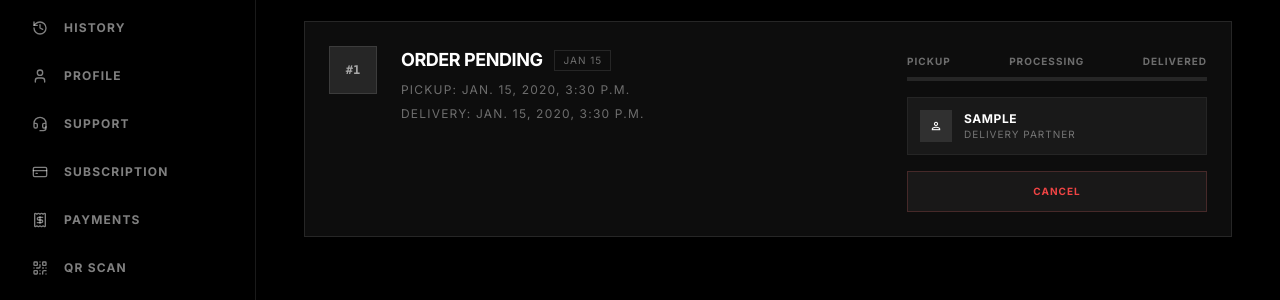
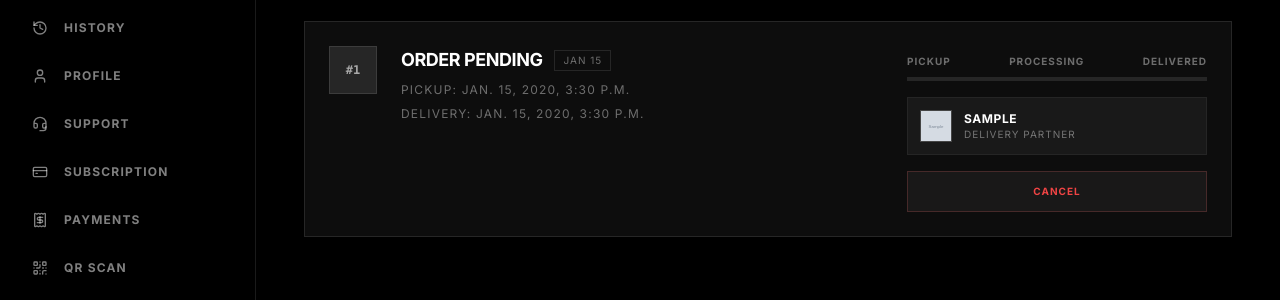
Before and after one commit to DhruvarajK/E-Laundry, a Django app: template user/templates/track_orders.html in a window 1280 px wide. Shown: the part 152-452 px from the top of the page. Run offline with Django 5.2, Linux system fonts and the light colour scheme; the template is opened without the code that fills it: values that come from a table or form of the project are taken from there, others are empty; a user stored in the database is signed in; tables that the repository leaves empty hold one stand-in row (values such as "Sample post"); grey boxes marked "Sample" are stand-in pictures; some libraries are stand-ins or nearby versions.

Commit message:
Added delivery partner profile image showing with alphabet fallback in order tracking

```diff
--- a/user/templates/track_orders.html
+++ b/user/templates/track_orders.html
@@ -87,8 +87,23 @@
                     </div>
                     {% if order.logisticsassignment.pickup_or_delivery_man %}
                     <div class="flex items-center gap-3 bg-white/5 p-3 border border-white/5">
-                        <div class="w-8 h-8 bg-white/10 rounded-full flex items-center justify-center">
-                            <span class="material-symbols-outlined text-sm text-white">person</span>
+                        <div
+                            class="w-8 h-8 bg-white/10 rounded-full flex items-center justify-center overflow-hidden border border-white/10">
+                            {% if order.logisticsassignment.pickup_or_delivery_man.profile_image %}
+                            <img src="{{ order.logisticsassignment.pickup_or_delivery_man.profile_image }}"
+                                alt="{{ order.logisticsassignment.pickup_or_delivery_man.first_name }}"
+                                class="w-full h-full object-cover"
+                                onerror="this.style.display='none'; this.nextElementSibling.classList.remove('hidden'); this.nextElementSibling.classList.add('flex');">
+                            <div class="w-full h-full items-center justify-center hidden">
+                                <span class="text-xs font-bold text-white/60">
+                                    {{ order.logisticsassignment.pickup_or_delivery_man.first_name|first|upper }}
+                                </span>
+                            </div>
+                            {% else %}
+                            <span class="text-xs font-bold text-white/60">
+                                {{ order.logisticsassignment.pickup_or_delivery_man.first_name|first|upper }}
+                            </span>
+                            {% endif %}
                         </div>
                         <div>
                             <span class="block text-xs font-bold text-white uppercase tracking-wider">
@@ -107,9 +122,9 @@
                     <form action="{% url 'cancel_order' order_id=order.id %}" method="post" class="flex-1 md:flex-none">
                         {% csrf_token %}
                         <button type="submit"
-                        class="w-full px-4 py-3 bg-red-100/5 border border-red-400/20 text-red-500  text-[10px] font-bold uppercase tracking-widest hover:bg-red-200/20 transition-colors"
-                        onclick="return confirm('Are you sure you want to cancel this order? Cancelling the order will result in a loss of 30 loyalty points.');">
-                        Cancel
+                            class="w-full px-4 py-3 bg-red-100/5 border border-red-400/20 text-red-500  text-[10px] font-bold uppercase tracking-widest hover:bg-red-200/20 transition-colors"
+                            onclick="return confirm('Are you sure you want to cancel this order? Cancelling the order will result in a loss of 30 loyalty points.');">
+                            Cancel
                         </button>
                     </form>
                     {% endif %}
```
